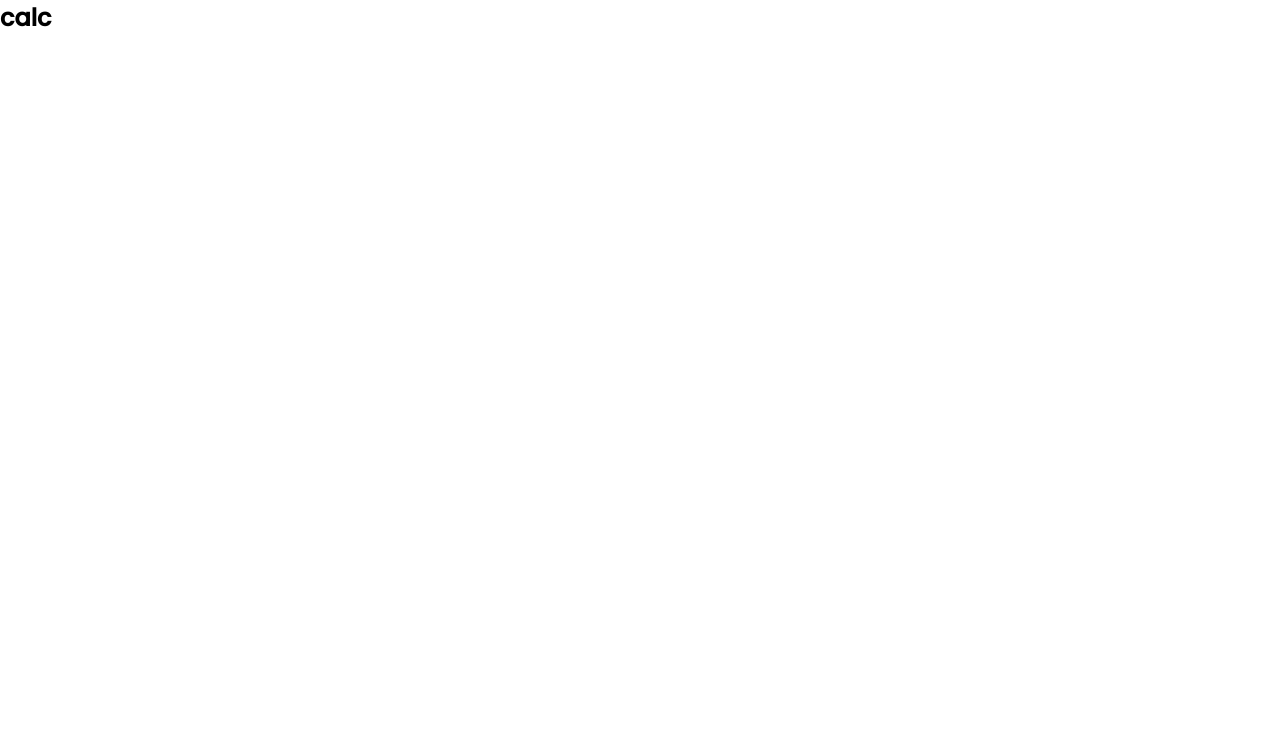
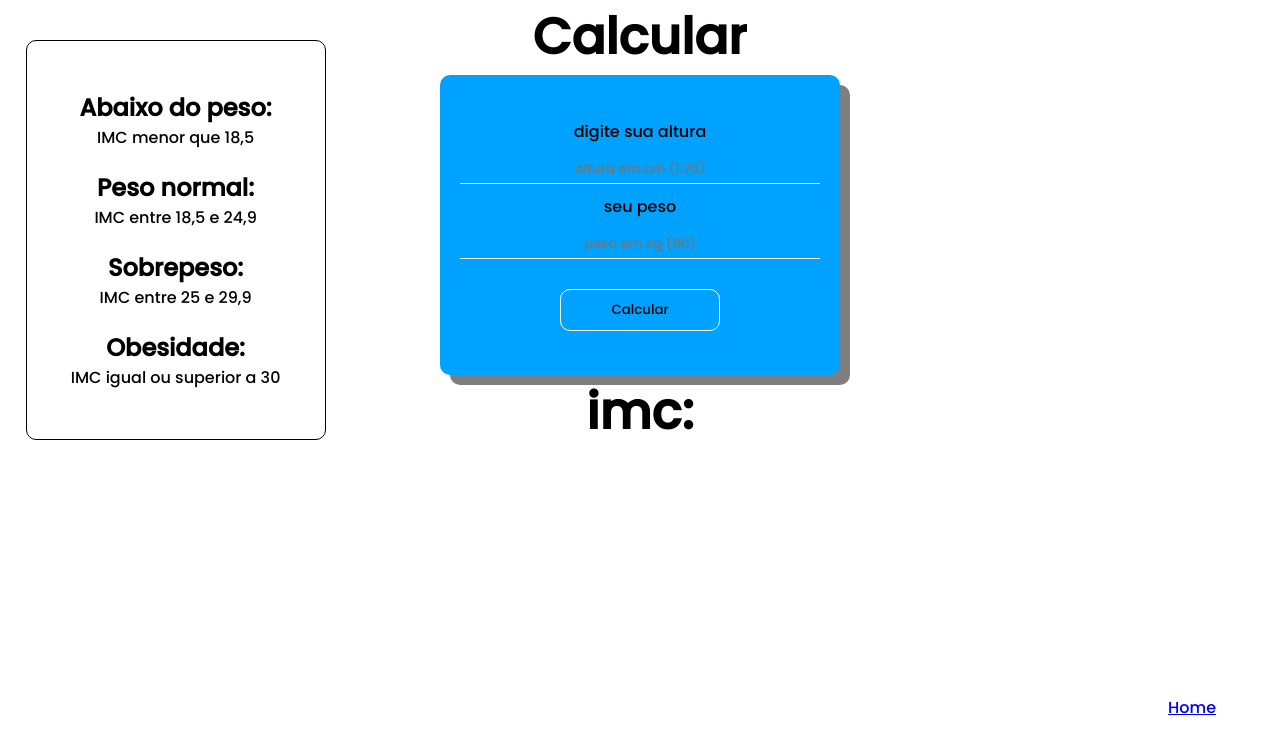
Before and after one commit to douglas-front/imc, a React (Vite) app: page /calc in a window 1280 px wide. Shown: the top 754 px of the page. Built offline with nearby package versions, Linux system fonts and the light colour scheme.

Commit message:
adicionado calculo imc e rotas

```diff
--- a/index.html
+++ b/index.html
@@ -1,5 +1,5 @@
 <!doctype html>
-<html lang="en">
+<html lang="pt-br">
   <head>
     <meta charset="UTF-8" />
     <link rel="icon" type="image/svg+xml" href="/vite.svg" />
--- a/src/App.tsx
+++ b/src/App.tsx
@@ -3,6 +3,7 @@ import Nav from "./components/Nav"
 import Cards from "./layouts/cards"
 import Footer from "./layouts/footer"
 import Header from "./layouts/header"
+// import Status from "./layouts/status"
 function App() {
 
   return (
@@ -10,6 +11,7 @@ function App() {
       <Nav/>
       <Header/>
       <Cards/>
+      {/* <Status/> */}
       <Footer/>
     </>
   )
--- a/src/components/Nav/index.tsx
+++ b/src/components/Nav/index.tsx
@@ -1,25 +1,83 @@
 import "./nav.scss";
+import { IoCloseSharp } from "react-icons/io5"
+import { Link } from "react-router-dom";
+
+import gsap from "gsap";
+import { useRef , useState} from "react";
 
 const Nav = () => {
+
+  const modalRef = useRef<HTMLDivElement>(null)
+  const [modalOn, setModalOn] = useState<boolean>(true)
+
+  const handleModal = ()=> {
+    setModalOn((prev) => !prev)
+
+    gsap.to(modalRef.current,{
+      scale: modalOn ? 1.1 : 0,
+      opacity: modalOn? 1 : 0,
+      ease: "elastic.out(1,0.9)",
+    })
+  }
+
+
+
+
+  const status = [
+    {
+      typeWeight: "Abaixo do peso:",
+      value: "IMC menor que 18,5"
+    },
+    {
+      typeWeight: "Peso normal:",
+      value: "IMC entre 18,5 e 24,9"
+    },
+    {
+      typeWeight: "Sobrepeso:",
+      value: "IMC entre 25 e 29,9"
+    },
+    {
+      typeWeight: "Obesidade:",
+      value: "IMC igual ou superior a 30"
+    },
+
+  ]
+
   return (
+
+    <>
       <nav>
         <div className="controller-nav">
           <h1>
             <span>IMC</span>OUT
           </h1>
           <ul>
-          <li>
-            <a href="">Estatísticas</a>
+            <li onClick={handleModal}>
+              Estatísticas
             </li>
             <li>
               <a href="">Fale conosco!</a>
             </li>
             <li>
-            <button>Começar</button>
+              <Link to={"/calc"}><button>Começar</button></Link>
             </li>
           </ul>
         </div>
       </nav>
+
+      <div className="status" ref={modalRef}>
+      {status.map((element, key)=>(
+        <div key={key}>
+          <h1>{element.typeWeight}</h1>
+          <p>{element.value}</p>
+
+        </div>
+      ))}
+      <button onClick={handleModal}><IoCloseSharp/></button>
+    </div>
+    </>
+
+
   );
 };
 
--- a/src/components/Nav/nav.scss
+++ b/src/components/Nav/nav.scss
@@ -20,8 +20,11 @@ nav{
       align-items: center;
 
       li{
+        cursor: pointer;
         margin: 20px;
         transition: all .3s;
+        font-size: 22px;
+
 
 
         &:hover{
@@ -86,3 +89,48 @@ nav{
   }
 
 }
+
+.status{
+  width: 400px;
+  height: 400px;
+
+  border-radius: 10px;
+  border: 2px solid #fff;
+  box-shadow: 10px 10px 0px rgb(0 0 0 / 0.5);
+
+  position: fixed;
+
+  top: 50%;
+  left: 50%;
+
+  transform: translate(-50%, -50%) scale(0);
+  z-index: 1000;
+  background-color: #00a2ff;
+
+  display: flex;
+  flex-direction: column;
+  justify-content: center;
+  align-items: center;
+
+  gap: 20px;
+
+  P{
+    text-align: center;
+  }
+
+  button{
+    cursor: pointer;
+    position: absolute;
+    top: 0%;
+    right: 0%;
+
+    background-color: transparent;
+    border: 1px solid #fff;
+    border-radius: 0px 0px 0px 10px;
+    padding: 10px 15px;
+
+    :first-child{
+      font-size: 15px;
+    }
+  }
+}
--- a/src/pages/Calc/calc.scss
+++ b/src/pages/Calc/calc.scss
@@ -0,0 +1,130 @@
+.calc{
+  width: 100%;
+  height: 100vh;
+
+  .controller-calc{
+    width: 100%;
+    height: 100%;
+
+    display: flex;
+    flex-direction: column;
+    // justify-content: center;
+    align-items: center;
+
+
+    // background-color: red;
+
+    h1{
+      font-size: 50px;
+
+    }
+    form{
+      display: flex;
+      flex-direction: column;
+      justify-content: center;
+      align-items: center;
+
+      gap: 10px;
+      width: 400px;
+      height: 300px;
+      background-color: #00a2ff;
+      border-radius: 10px;
+
+      box-shadow: 10px 10px 0px rgb(0 0 0 / 0.5);
+
+      input{
+        border: none;
+        border-bottom: 1px solid #fff;
+        width: 90%;
+        height: 30px;
+        text-align: center;
+        background-color: transparent;
+        color: #fff;
+
+        outline: none;
+
+
+      }
+
+      button{
+        cursor: pointer;
+        padding: 10px 50px;
+        border: 1px solid #fff;
+        background: transparent;
+
+        border-radius: 10px;
+
+        position: relative;
+
+        z-index: 10;
+
+        transition: all .5s;
+
+        margin-top: 5%;
+
+        &::before{
+          content: '';
+          position: absolute;
+          left: 0;
+          top: 0;
+          height: 100%;
+          width: 0%;
+          background-color: #fff;
+          transition: all .3s;
+          z-index: -1;
+
+
+        }
+        &::after{
+          content: '';
+          position: absolute;
+          right: 0;
+          top: 0;
+          height: 100%;
+          width: 0%;
+          background-color: #fff;
+          transition: all .3s;
+          z-index: -1;
+        }
+        &:hover::before , &:hover::after{
+          width: 50%;
+        }
+        &:hover{
+          color: #000;
+        }
+      }
+    }
+
+
+  }
+}
+
+.statusCalc{
+  display: flex;
+  flex-direction: column;
+  justify-content: center;
+  align-items: center;
+  gap: 20px;
+  position: absolute;
+  top: 5%;
+  left: 2%;
+
+  border: 1px solid #000;
+  border-radius: 10px;
+
+  width: 300px;
+  height: 400px;
+
+  // background-color: red;
+
+  h1,
+  p{
+    text-align: center;
+  }
+}
+
+.link{
+  position: fixed;
+  bottom: 10%;
+  right: 5%;
+}
--- a/src/pages/Calc/index.tsx
+++ b/src/pages/Calc/index.tsx
@@ -1,10 +1,97 @@
-import './calc.scss'
+import { useState } from "react";
+import "./calc.scss";
+import { Link } from "react-router-dom";
+
 const Calc = () => {
+  const [value, setValue] = useState<string>("");
+  const [heightUser, setHeightUser] = useState<string>("0");
+  const [weightUser, setWeightUser] = useState<string>("");
+
+  // console.log(typeof(heightUser))
+
+  const status = [
+    {
+      typeWeight: "Abaixo do peso:",
+      value: "IMC menor que 18,5"
+    },
+    {
+      typeWeight: "Peso normal:",
+      value: "IMC entre 18,5 e 24,9"
+    },
+    {
+      typeWeight: "Sobrepeso:",
+      value: "IMC entre 25 e 29,9"
+    },
+    {
+      typeWeight: "Obesidade:",
+      value: "IMC igual ou superior a 30"
+    },
+
+  ]
+
+  class imc {
+    public height;
+    public weight;
+
+    constructor(height: string, weight: string) {
+      this.height = height;
+      this.weight = weight;
+    }
+
+    CalcImc() {
+      const height = parseFloat(this.height);
+      const weight = parseFloat(this.weight);
+
+      if (isNaN(height) || isNaN(weight) || height <= 0 || weight <= 0) {
+        throw new Error("Altura e peso devem ser valores numéricos positivos.");
+      }
+
+      const calc = weight / Math.pow(height, 2);
+
+      const calcFixed = calc.toFixed(1);
+
+      return calcFixed;
+    }
+  }
+
+  const newImc = (height: string, weight: string) => {
+    const person = new imc(height, weight);
+
+    const imcPerson = person.CalcImc();
+
+    setValue(imcPerson);
+  };
+
   return (
-    <section>
-      <h1>calc</h1>
+    <section className="calc">
+      <div className="controller-calc">
+        <h1>Calcular</h1>
+        <form>
+          <label>digite sua altura</label>
+          <input placeholder="altura em cm (1.70)" type="text" onChange={(e)=> setHeightUser(e.target.value)}/>
+          <label>seu peso</label>
+          <input placeholder="peso em kg (80)" type="text" onChange={(e)=> setWeightUser(e.target.value)}/>
+           <button onClick={(e) =>{
+              e.preventDefault()
+             newImc(heightUser, weightUser)
+             }}>Calcular</button>
+        </form>
+
+        <h1>imc: {value}</h1>
+
+      </div>
+        <div className="statusCalc">
+            {status.map((element)=> (
+              <div>
+                <h1>{element.typeWeight}</h1>
+                <p>{element.value}</p>
+              </div>
+            ))}
+        </div>
+
+          <Link to={"/"} className="link">Home</Link>
     </section>
-   );
-}
+  );
+};
 
 export default Calc;
```
Lines whose indentation alone changed are shown as unchanged.
